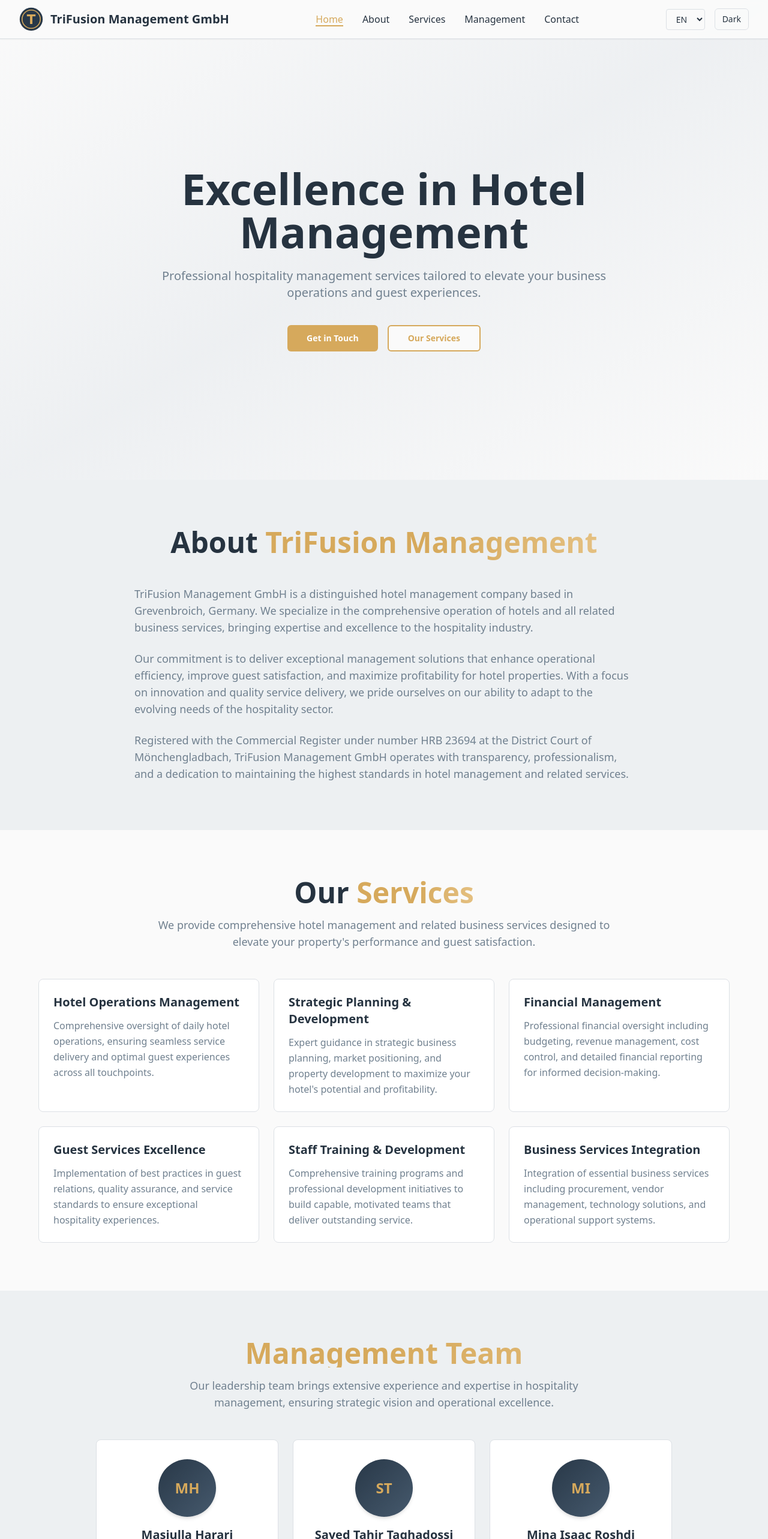
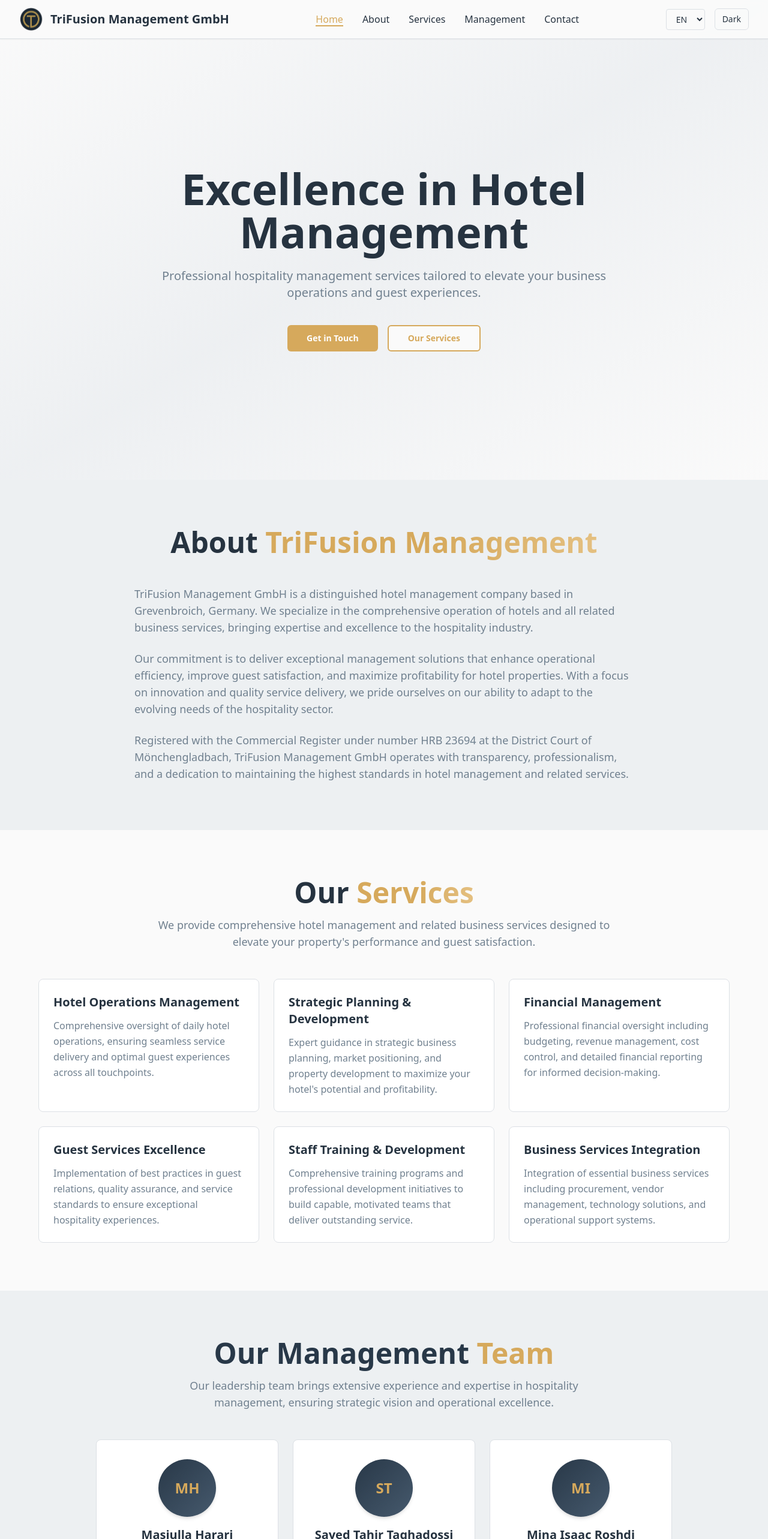
Before and after one commit to KirelosIsaac6/trifusion-showcase, a React (Vite) app: page / in a window 1280 px wide. Shown: the top 2566 px of the page at 60% size. Built offline with nearby package versions, Linux system fonts and the light colour scheme; the HTML template or start-up script is replaced by a standard one.

Commit message:
Update logo and headings
Replaced the SVG logo with the provided image and updated the "Management Team" and "Get in touch" headings to use a two-color scheme. The management and contact sections in translations have also been updated to reflect these changes.

```diff
--- a/src/components/Contact.tsx
+++ b/src/components/Contact.tsx
@@ -86,8 +86,9 @@ const Contact = ({ language }: ContactProps) => {
       className="py-20 px-4 sm:px-6 lg:px-8"
     >
       <div className="container mx-auto max-w-4xl">
-        <h2 className="text-4xl sm:text-5xl font-bold text-center mb-4 text-gradient">
-          {t.contact.title}
+        <h2 className="text-4xl sm:text-5xl font-bold text-center mb-4">
+          <span className="text-navy">{t.contact.titlePart1} </span>
+          <span className="text-gold">{t.contact.titlePart2}</span>
         </h2>
         <p className="text-center text-muted-foreground mb-12 text-base sm:text-lg">
           {t.contact.subtitle}
--- a/src/components/Logo.tsx
+++ b/src/components/Logo.tsx
@@ -1,47 +1,12 @@
+import logoImage from "@/assets/logo.png";
+
 const Logo = ({ className = "w-12 h-12" }: { className?: string }) => {
   return (
-    <svg
-      viewBox="0 0 100 100"
+    <img
+      src={logoImage}
+      alt="TriFusion Management GmbH Logo"
       className={className}
-      xmlns="http://www.w3.org/2000/svg"
-    >
-      {/* Outer navy circle */}
-      <circle
-        cx="50"
-        cy="50"
-        r="48"
-        fill="hsl(var(--navy))"
-        className="transition-colors duration-300"
-      />
-      {/* Gold ring */}
-      <circle
-        cx="50"
-        cy="50"
-        r="38"
-        fill="none"
-        stroke="hsl(var(--gold))"
-        strokeWidth="4"
-        className="transition-colors duration-300"
-      />
-      {/* T letter - vertical part */}
-      <rect
-        x="45"
-        y="30"
-        width="10"
-        height="40"
-        fill="hsl(var(--gold))"
-        className="transition-colors duration-300"
-      />
-      {/* T letter - horizontal top part */}
-      <rect
-        x="32"
-        y="30"
-        width="36"
-        height="8"
-        fill="hsl(var(--gold))"
-        className="transition-colors duration-300"
-      />
-    </svg>
+    />
   );
 };
 
--- a/src/components/Management.tsx
+++ b/src/components/Management.tsx
@@ -45,8 +45,9 @@ const Management = ({ language }: ManagementProps) => {
       className="py-20 px-4 sm:px-6 lg:px-8 bg-muted"
     >
       <div className="container mx-auto max-w-5xl">
-        <h2 className="text-4xl sm:text-5xl font-bold text-center mb-4 text-gradient">
-          {t.management.title}
+        <h2 className="text-4xl sm:text-5xl font-bold text-center mb-4">
+          <span className="text-navy">{t.management.titlePart1} </span>
+          <span className="text-gold">{t.management.titlePart2}</span>
         </h2>
         <p className="text-center text-muted-foreground mb-12 max-w-2xl mx-auto text-base sm:text-lg">
           {t.management.subtitle}
--- a/src/translations.ts
+++ b/src/translations.ts
@@ -65,7 +65,8 @@ export const translations = {
       ],
     },
     management: {
-      title: "Management Team",
+      titlePart1: "Our Management",
+      titlePart2: "Team",
       subtitle:
         "Our leadership team brings extensive experience and expertise in hospitality management, ensuring strategic vision and operational excellence.",
       directors: [
@@ -87,7 +88,8 @@ export const translations = {
       ],
     },
     contact: {
-      title: "Get in Touch",
+      titlePart1: "Get in",
+      titlePart2: "Touch",
       subtitle:
         "Have questions or want to learn more about our services? We'd love to hear from you.",
       form: {
@@ -175,7 +177,8 @@ export const translations = {
       ],
     },
     management: {
-      title: "Management-Team",
+      titlePart1: "Unser Management",
+      titlePart2: "Team",
       subtitle:
         "Unser Führungsteam bringt umfangreiche Erfahrung und Expertise im Hotelmanagement mit und gewährleistet strategische Vision und operative Exzellenz.",
       directors: [
@@ -197,7 +200,8 @@ export const translations = {
       ],
     },
     contact: {
-      title: "Kontakt aufnehmen",
+      titlePart1: "Kontaktieren Sie",
+      titlePart2: "uns",
       subtitle:
         "Haben Sie Fragen oder möchten Sie mehr über unsere Dienstleistungen erfahren? Wir freuen uns auf Ihre Nachricht.",
       form: {
@@ -286,7 +290,8 @@ export const translations = {
       ],
     },
     management: {
-      title: "فريق الإدارة",
+      titlePart1: "فريق",
+      titlePart2: "الإدارة",
       subtitle:
         "يتمتع فريق القيادة لدينا بخبرة واسعة في إدارة الضيافة، مما يضمن الرؤية الاستراتيجية والتميز التشغيلي.",
       directors: [
@@ -308,7 +313,8 @@ export const translations = {
       ],
     },
     contact: {
-      title: "تواصل معنا",
+      titlePart1: "تواصل",
+      titlePart2: "معنا",
       subtitle:
         "هل لديك أسئلة أو ترغب في معرفة المزيد عن خدماتنا؟ نحن نحب أن نسمع منك.",
       form: {
```
Also changed, not shown: src/assets/logo.png.
